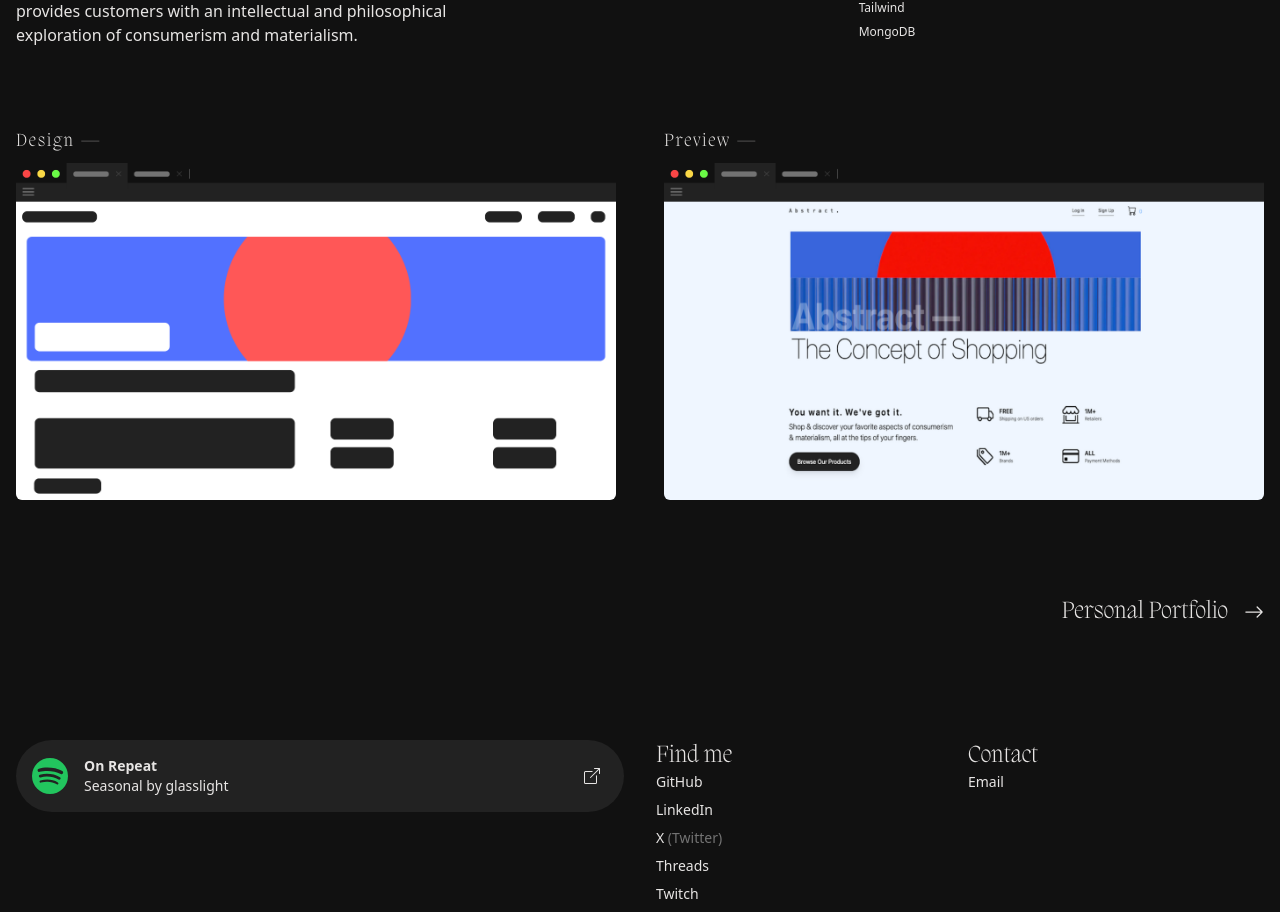
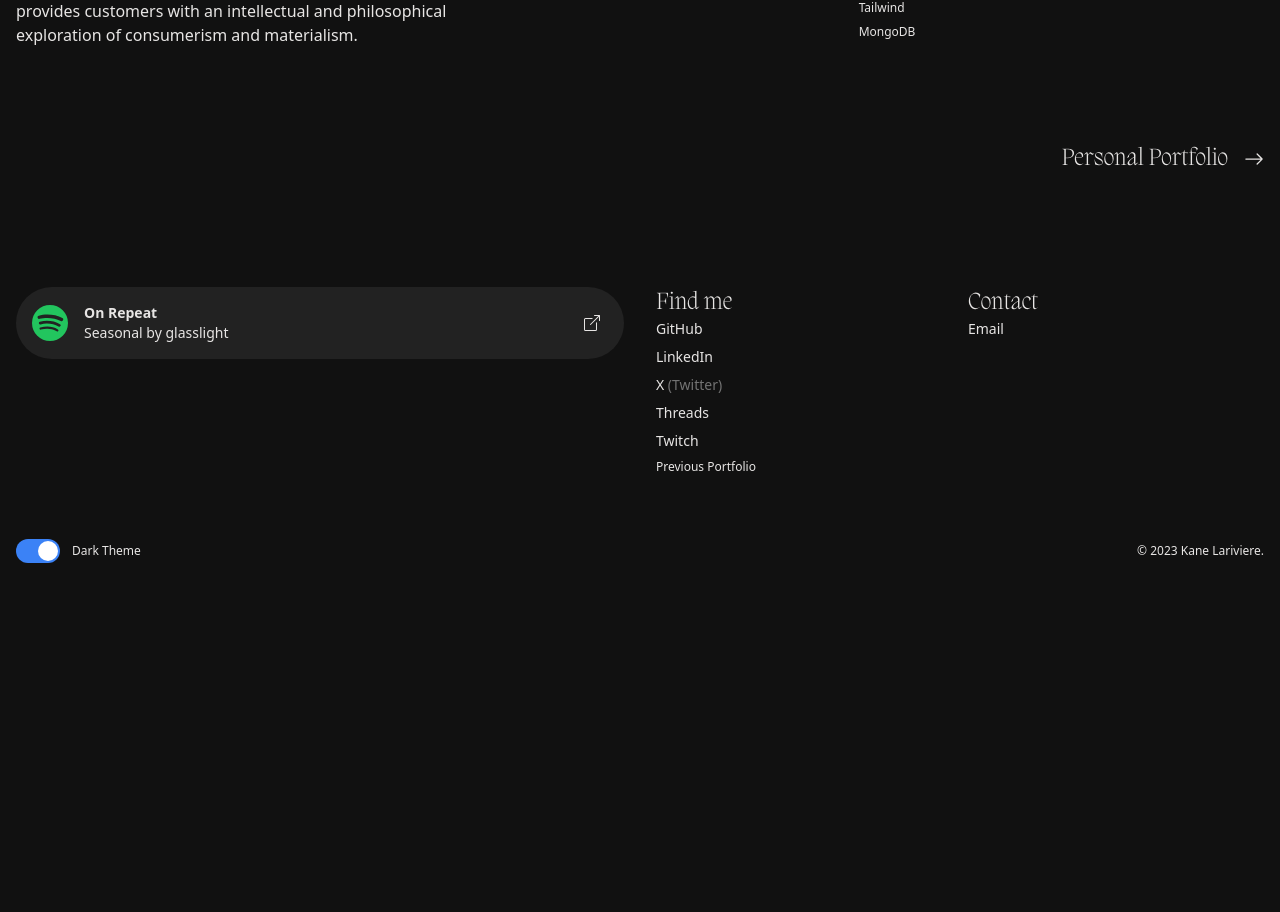
Before and after one commit to knlrvr/kanelariviere-new, a Next.js app: page /work/abstract in a window 1280 px wide. Shown: the part 1195-2107 px from the top of the page. After the commit the page ends 1790 px from the top, so only its background shows below. Built offline with nearby package versions, Linux system fonts and the light colour scheme.

Commit message:
remove des & prev

```diff
--- a/src/pages/work/[url].tsx
+++ b/src/pages/work/[url].tsx
@@ -146,7 +146,7 @@ const ProjectDetailsPage: React.FC<ProjectDetailsPageProps> = ({ projectData })
           </div>
         </Reveal>
 
-        <div className="grid grid-cols-1 md:grid-cols-2 gap-12 mt-20">
+        {/* <div className="grid grid-cols-1 md:grid-cols-2 gap-12 mt-20">
           {projectData.design && (
             <Reveal>
               <div className="flex flex-col justify-center space-y-2">
@@ -176,7 +176,7 @@ const ProjectDetailsPage: React.FC<ProjectDetailsPageProps> = ({ projectData })
               </div>
             </Reveal>
           )}
-        </div>
+        </div> */}
 
         <Reveal>
           <div className="pt-24 flex md:justify-end justify-center">
```
